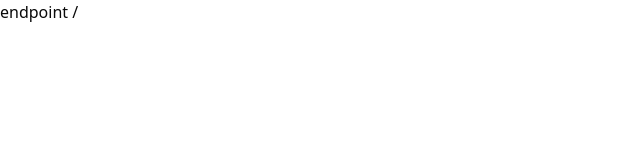
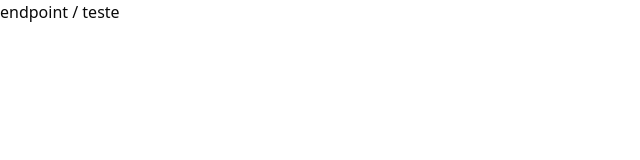
Before and after one commit to mdsreq-fga-unb/2025.1-T01-AdvogaAI, a Next.js app in the folder advogaai-front/: page / in a window 1280 px wide. Shown: the top 160 px of the page, without its empty margins (0-640 px from the left). Built offline with nearby package versions, Linux system fonts and the light colour scheme.

Commit message:
chore: test commit

```diff
--- a/advogaai-front/src/app/page.tsx
+++ b/advogaai-front/src/app/page.tsx
@@ -1,3 +1,3 @@
 export default function Home() {
-  return <div>endpoint /</div>;
+  return <div>endpoint / teste</div>;
 }
```
